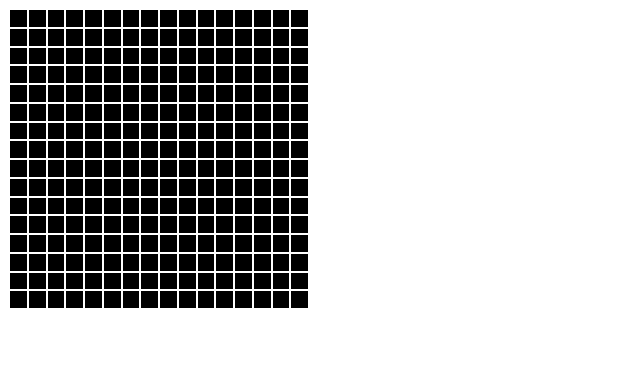
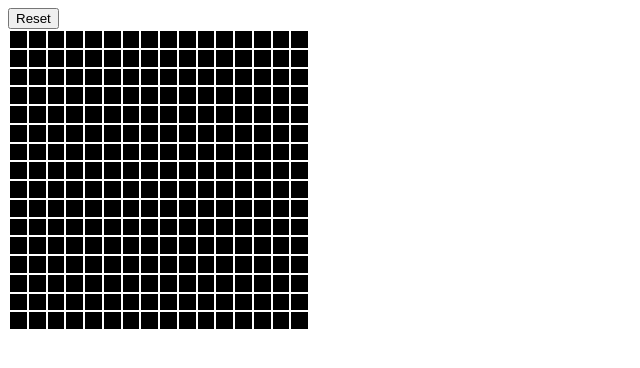
Before and after one commit to Twindoodles/etch-a-sketch, a plain HTML site: page index.html in a window 1280 px wide. Shown: the whole page, without its empty margins (0-640 px from the left). Drawn offline with Linux system fonts and the light colour scheme.

Commit message:
create reset canvas button

```diff
--- a/index.html
+++ b/index.html
@@ -8,6 +8,7 @@
     <script src="script.js" defer></script>
 </head>
 <body>
+    <button>Reset</button>
     <div id="grid"></div>
 </body>
 </html>
--- a/script.js
+++ b/script.js
@@ -1,10 +1,10 @@
 const grid = document.querySelector("#grid");
 
-function createGrid(a,b) {
-    for (i = 0; i < a; i++) {
+function createGrid(num) {
+    for (i = 0; i < num; i++) {
         var column = document.createElement("div");
         column.id = "column";
-        for (j = 0; j < b; j++) {
+        for (j = 0; j < num; j++) {
             var square = document.createElement("div");
             square.id = "square";
             column.appendChild(square);
@@ -19,4 +19,13 @@ document.addEventListener("mouseover", e => {
     }
 });
 
-createGrid(16,16);
+const button = document.querySelector("button");
+button.addEventListener("click", e => {
+    let dimensions = prompt("What res do you want the next canvas? (Enter the number of pixels of one side)");
+    while (grid.children.length > 0) {
+        grid.removeChild(grid.lastChild);
+    }
+    createGrid(dimensions);
+});
+
+createGrid(16);
```
